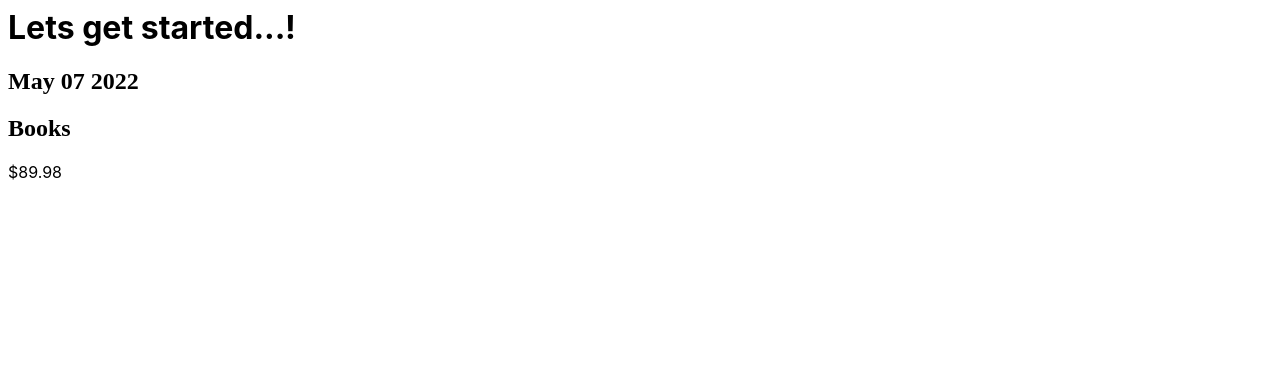
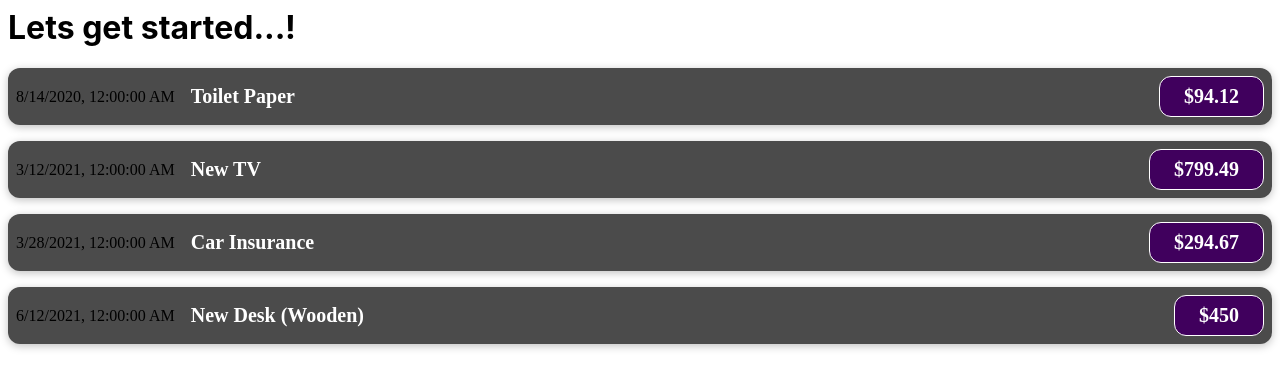
Before and after one commit to Rajeshdoppani/react-training, a React (Create React App) app: page / in a window 1280 px wide. Shown: the top 388 px of the page. Built offline with nearby package versions, Linux system fonts and the light colour scheme.

Commit message:
3 files modified, 1 added

```diff
--- a/src/App.js
+++ b/src/App.js
@@ -1,7 +1,7 @@
 import React from 'react';
 import './style.css';
 
-import ExpenseItems from './components/ExpenseItems';
+import Expenses from './components/Expenses';
 
 export default function App() {
   const expenses = [
@@ -28,7 +28,7 @@ export default function App() {
   return (
     <div>
       <h1>Lets get started...!</h1>
-      <ExpenseItems item={expenses}></ExpenseItems>
+      <Expenses items={expenses} />
     </div>
   );
 }
--- a/src/components/ExpenseItems.css
+++ b/src/components/ExpenseItems.css
@@ -0,0 +1,56 @@
+.expense-item {
+  display: flex;
+  justify-content: space-between;
+  align-items: center;
+  box-shadow: 0 2px 8px rgba(0, 0, 0, 0.25);
+  padding: 0.5rem;
+  margin: 1rem 0;
+  border-radius: 12px;
+  background-color: #4b4b4b;
+}
+
+.expense-item__description {
+  display: flex;
+  flex-direction: column;
+  gap: 1rem;
+  align-items: flex-end;
+  flex-flow: column-reverse;
+  justify-content: flex-start;
+  flex: 1;
+}
+
+.expense-item h2 {
+  color: #3a3a3a;
+  font-size: 1rem;
+  flex: 1;
+  margin: 0 1rem;
+  color: white;
+}
+
+.expense-item__price {
+  font-size: 1rem;
+  font-weight: bold;
+  color: white;
+  background-color: #40005d;
+  border: 1px solid white;
+  padding: 0.5rem;
+  border-radius: 12px;
+}
+
+@media (min-width: 580px) {
+  .expense-item__description {
+    flex-direction: row;
+    align-items: center;
+    justify-content: flex-start;
+    flex: 1;
+  }
+
+  .expense-item__description h2 {
+    font-size: 1.25rem;
+  }
+
+  .expense-item__price {
+    font-size: 1.25rem;
+    padding: 0.5rem 1.5rem;
+  }
+}
--- a/src/components/ExpenseItems.js
+++ b/src/components/ExpenseItems.js
@@ -1,12 +1,13 @@
 import React from 'react';
+import './ExpenseItems.css';
 
-function ExpenseItems(prop) {
+function ExpenseItems(props) {
   return (
     <div className="expense-item">
-      <h2 className="expense-item__date">May 07 2022</h2>
-      <div className="">
-        <h2>Books</h2>
-        <p>$89.98</p>
+      <div className="expense-item__date">{props.date.toLocaleString()}</div>
+      <div className="expense-item__description">
+        <h2>{props.title}</h2>
+        <div className="expense-item__price">${props.amount}</div>
       </div>
     </div>
   );
--- /dev/null
+++ b/src/components/Expenses.js
@@ -0,0 +1,32 @@
+import React from 'react';
+import ExpenseItems from './ExpenseItems';
+
+function Expenses(props) {
+  console.log(props);
+  return (
+    <div className="expenses">
+      <ExpenseItems
+        title={props.items[0].title}
+        amount={props.items[0].amount}
+        date={props.items[0].date}
+      />
+      <ExpenseItems
+        title={props.items[1].title}
+        amount={props.items[1].amount}
+        date={props.items[1].date}
+      />
+      <ExpenseItems
+        title={props.items[2].title}
+        amount={props.items[2].amount}
+        date={props.items[2].date}
+      />
+      <ExpenseItems
+        title={props.items[3].title}
+        amount={props.items[3].amount}
+        date={props.items[3].date}
+      />
+    </div>
+  );
+}
+
+export default Expenses;
```
